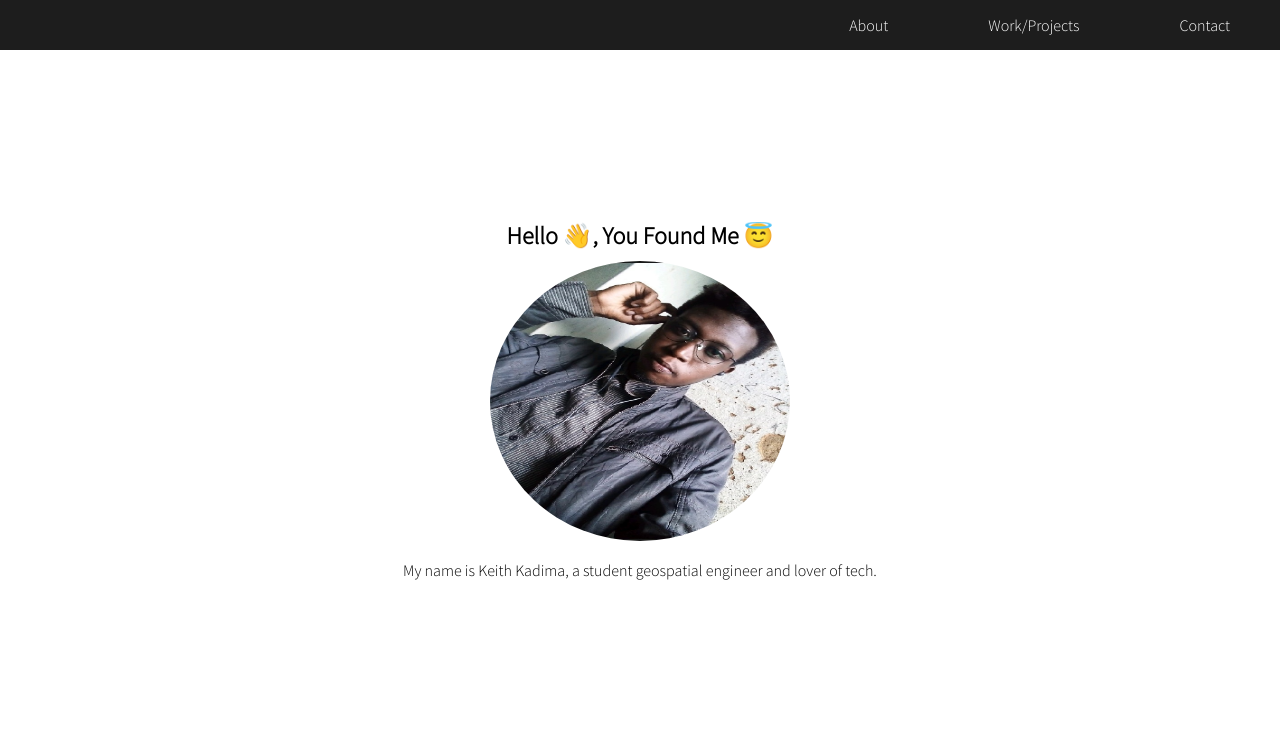
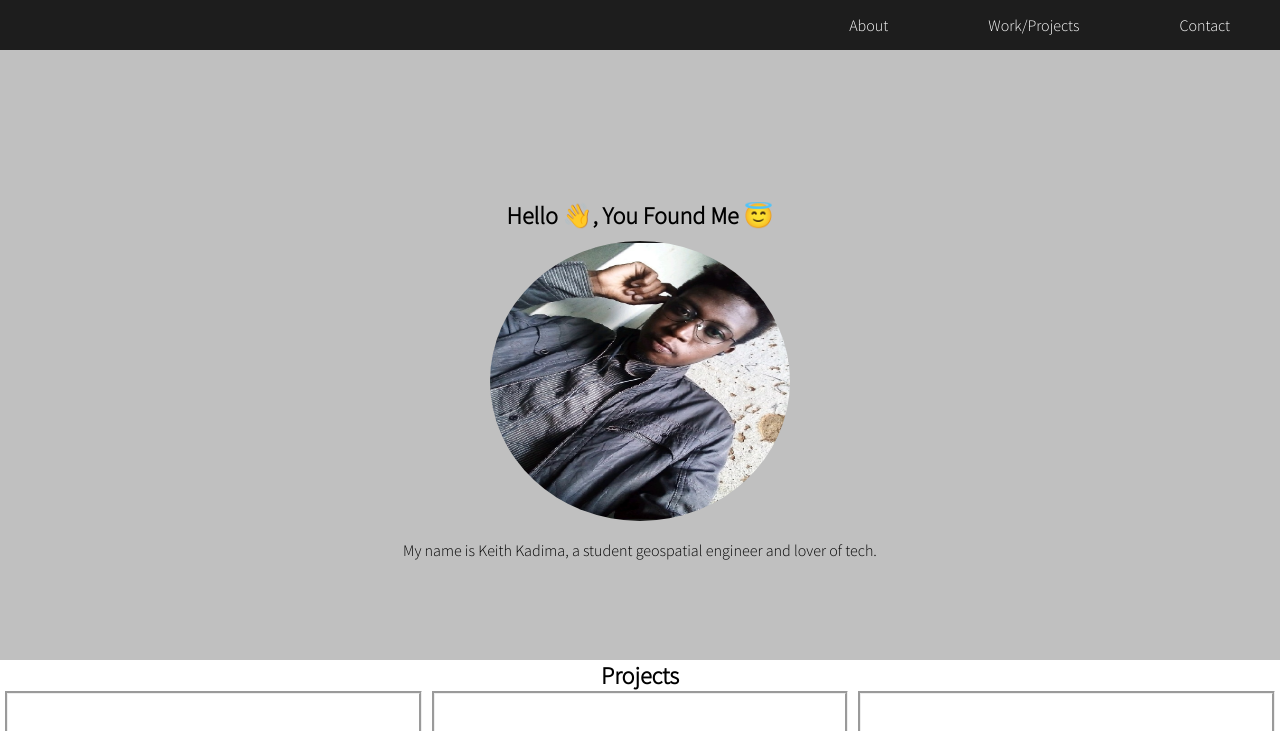
Before and after one commit to tufstraka/Personal-Portfolio, a plain HTML site: page index.html in a window 1280 px wide. Shown: the top 731 px of the page. Drawn offline with Linux system fonts and the light colour scheme; a script that the page names is missing.

Commit message:
color update

```diff
--- a/styles.css
+++ b/styles.css
@@ -2,6 +2,7 @@
 *{
     margin:0;
     font-family: 'Source Sans Pro', sans-serif;
+
 }
 #navbar{
     position: fixed;
@@ -24,14 +25,14 @@
 
 
     text-align: center;
-
-    height: 100vh;
+    background-color: silver;
+    padding: 100px
 
 
 
  }
  #welcome-section h1{
-     margin-top: 220px;
+     margin-top: 100px;
  }
 
 
```
